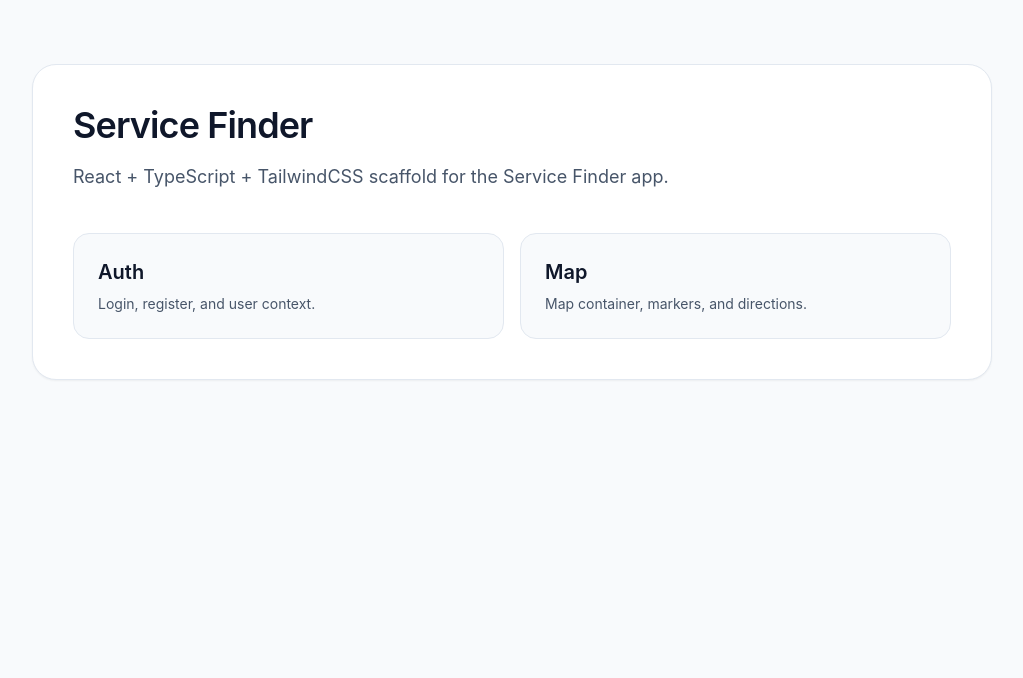
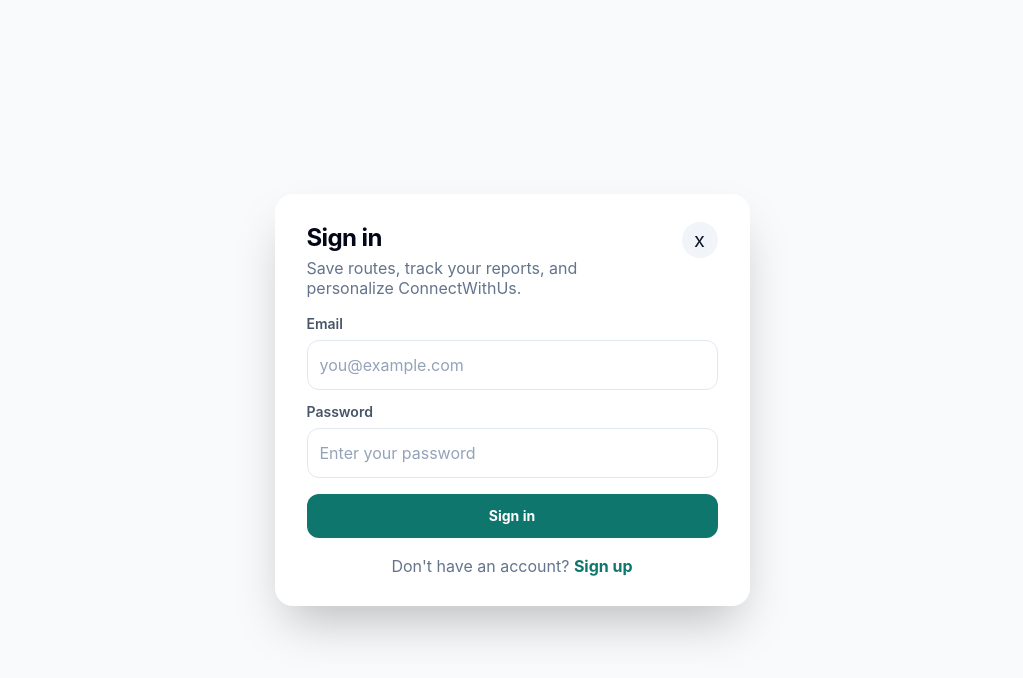
Before and after one commit to lcs-cohort-17/Service-Finder, a React (Vite) app in the folder frontend/: page / in a window 1280 px wide. Shown: the top 678 px of the page, without its empty margins (128-1151 px from the left). Built offline with nearby package versions, Linux system fonts and the light colour scheme; the HTML template or start-up script is replaced by a standard one.

Commit message:
Complete login page ticket

```diff
--- a/frontend/src/App.tsx
+++ b/frontend/src/App.tsx
@@ -1,34 +1,34 @@
+import LoginForm from "./features/auth/components/LoginForm";
+import SignUpForm from "./features/auth/components/SignUpForm";
 import "./index.css";
 
 function App() {
+  const isRegister = window.location.pathname === "/register";
+
   return (
-    <div className="min-h-screen bg-slate-50 text-slate-900">
-      <div className="mx-auto max-w-5xl px-4 py-16 sm:px-6 lg:px-8">
-        <div className="rounded-3xl border border-slate-200 bg-white p-10 shadow-sm">
-          <h1 className="text-4xl font-semibold tracking-tight text-slate-900">
-            Service Finder
-          </h1>
-          <p className="mt-4 text-lg leading-8 text-slate-600">
-            React + TypeScript + TailwindCSS scaffold for the Service Finder
-            app.
-          </p>
-          <div className="mt-10 grid gap-4 sm:grid-cols-2">
-            <div className="rounded-2xl border border-slate-200 bg-slate-50 p-6">
-              <h2 className="text-xl font-semibold text-slate-900">Auth</h2>
-              <p className="mt-2 text-sm text-slate-600">
-                Login, register, and user context.
-              </p>
-            </div>
-            <div className="rounded-2xl border border-slate-200 bg-slate-50 p-6">
-              <h2 className="text-xl font-semibold text-slate-900">Map</h2>
-              <p className="mt-2 text-sm text-slate-600">
-                Map container, markers, and directions.
-              </p>
-            </div>
+    <main className="flex min-h-screen items-center justify-center bg-slate-50 px-4 py-8 text-slate-900">
+      <section className="w-full max-w-[475px] rounded-[18px] bg-white px-6 py-7 shadow-2xl sm:px-8">
+        <div className="flex items-start justify-between gap-6">
+          <div>
+            <h1 className="text-2xl font-bold tracking-tight text-slate-950">
+              {isRegister ? "Create your account" : "Sign in"}
+            </h1>
+            <p className="mt-1 text-base leading-5 text-slate-500">
+              Save routes, track your reports, and personalize ConnectWithUs.
+            </p>
           </div>
+          <a
+            href="/"
+            aria-label="Close"
+            className="flex h-9 w-9 shrink-0 items-center justify-center rounded-full bg-slate-100 text-xl leading-none text-slate-900 hover:bg-slate-200"
+          >
+            x
+          </a>
         </div>
-      </div>
-    </div>
+
+        {isRegister ? <SignUpForm /> : <LoginForm />}
+      </section>
+    </main>
   );
 }
 
--- a/frontend/src/features/auth/components/LoginForm.tsx
+++ b/frontend/src/features/auth/components/LoginForm.tsx
@@ -0,0 +1,76 @@
+import { FormEvent, useState } from "react";
+
+function LoginForm() {
+  const [email, setEmail] = useState("");
+  const [password, setPassword] = useState("");
+
+  const handleSubmit = (event: FormEvent<HTMLFormElement>) => {
+    event.preventDefault();
+    // TODO: Connect this form to the authentication flow when it is available.
+  };
+
+  return (
+    <form className="mt-4 space-y-4" onSubmit={handleSubmit}>
+      <div className="space-y-3">
+        <div>
+          <label
+            htmlFor="email"
+            className="block text-sm font-semibold text-slate-600"
+          >
+            Email
+          </label>
+          <input
+            id="email"
+            name="email"
+            type="email"
+            autoComplete="email"
+            required
+            value={email}
+            onChange={(event) => setEmail(event.target.value)}
+            className="mt-1.5 block w-full rounded-xl border border-slate-200 bg-white px-3 py-3 text-base text-slate-900 outline-none transition placeholder:text-slate-400 focus:border-teal-600 focus:ring-2 focus:ring-teal-600/10"
+            placeholder="you@example.com"
+          />
+        </div>
+
+        <div>
+          <label
+            htmlFor="password"
+            className="block text-sm font-semibold text-slate-600"
+          >
+            Password
+          </label>
+          <input
+            id="password"
+            name="password"
+            type="password"
+            autoComplete="current-password"
+            required
+            value={password}
+            onChange={(event) => setPassword(event.target.value)}
+            className="mt-1.5 block w-full rounded-xl border border-slate-200 bg-white px-3 py-3 text-base text-slate-900 outline-none transition placeholder:text-slate-400 focus:border-teal-600 focus:ring-2 focus:ring-teal-600/10"
+            placeholder="Enter your password"
+          />
+        </div>
+      </div>
+
+      <button
+        type="submit"
+        className="flex w-full items-center justify-center rounded-xl bg-teal-700 px-4 py-3 text-sm font-bold text-white transition hover:bg-teal-800 focus:outline-none focus:ring-2 focus:ring-teal-700 focus:ring-offset-2"
+      >
+        Sign in
+      </button>
+
+      <p className="text-center text-base text-slate-500">
+        Don't have an account?{" "}
+        <a
+          href="/register"
+          className="font-bold text-teal-700 underline-offset-4 hover:underline"
+        >
+          Sign up
+        </a>
+      </p>
+    </form>
+  );
+}
+
+export default LoginForm;
--- a/frontend/src/features/auth/components/SignUpForm.tsx
+++ b/frontend/src/features/auth/components/SignUpForm.tsx
@@ -0,0 +1,117 @@
+import { FormEvent, useState } from "react";
+
+function SignUpForm() {
+  const [name, setName] = useState("");
+  const [email, setEmail] = useState("");
+  const [password, setPassword] = useState("");
+  const [homeArea, setHomeArea] = useState("");
+
+  const handleSubmit = (event: FormEvent<HTMLFormElement>) => {
+    event.preventDefault();
+    // TODO: Connect this form to the registration flow when it is available.
+  };
+
+  return (
+    <form className="mt-4 space-y-4" onSubmit={handleSubmit}>
+      <div className="space-y-3">
+        <div>
+          <label
+            htmlFor="name"
+            className="block text-sm font-semibold text-slate-600"
+          >
+            Name
+          </label>
+          <input
+            id="name"
+            name="name"
+            type="text"
+            autoComplete="name"
+            required
+            value={name}
+            onChange={(event) => setName(event.target.value)}
+            className="mt-1.5 block w-full rounded-xl border border-slate-200 bg-white px-3 py-3 text-base text-slate-900 outline-none transition placeholder:text-slate-400 focus:border-teal-600 focus:ring-2 focus:ring-teal-600/10"
+            placeholder="e.g. Thandi Mokoena"
+          />
+        </div>
+
+        <div>
+          <label
+            htmlFor="register-email"
+            className="block text-sm font-semibold text-slate-600"
+          >
+            Email
+          </label>
+          <input
+            id="register-email"
+            name="email"
+            type="email"
+            autoComplete="email"
+            required
+            value={email}
+            onChange={(event) => setEmail(event.target.value)}
+            className="mt-1.5 block w-full rounded-xl border border-slate-200 bg-white px-3 py-3 text-base text-slate-900 outline-none transition placeholder:text-slate-400 focus:border-teal-600 focus:ring-2 focus:ring-teal-600/10"
+            placeholder="you@example.com"
+          />
+        </div>
+
+        <div>
+          <label
+            htmlFor="register-password"
+            className="block text-sm font-semibold text-slate-600"
+          >
+            Password
+          </label>
+          <input
+            id="register-password"
+            name="password"
+            type="password"
+            autoComplete="new-password"
+            required
+            value={password}
+            onChange={(event) => setPassword(event.target.value)}
+            className="mt-1.5 block w-full rounded-xl border border-slate-200 bg-white px-3 py-3 text-base text-slate-900 outline-none transition placeholder:text-slate-400 focus:border-teal-600 focus:ring-2 focus:ring-teal-600/10"
+            placeholder="Enter your password"
+          />
+        </div>
+
+        <div>
+          <label
+            htmlFor="home-area"
+            className="block text-sm font-semibold text-slate-600"
+          >
+            Home area <span className="font-normal">(optional)</span>
+          </label>
+          <input
+            id="home-area"
+            name="homeArea"
+            type="text"
+            autoComplete="address-level2"
+            value={homeArea}
+            onChange={(event) => setHomeArea(event.target.value)}
+            className="mt-1.5 block w-full rounded-xl border border-slate-200 bg-white px-3 py-3 text-base text-slate-900 outline-none transition placeholder:text-slate-400 focus:border-teal-600 focus:ring-2 focus:ring-teal-600/10"
+            placeholder="e.g. Khayelitsha"
+          />
+        </div>
+      </div>
+
+      <button
+        type="submit"
+        className="flex w-full items-center justify-center rounded-xl bg-teal-700 px-4 py-3 text-sm font-bold text-white transition hover:bg-teal-800 focus:outline-none focus:ring-2 focus:ring-teal-700 focus:ring-offset-2"
+      >
+        Create account
+      </button>
+
+      <p className="text-center text-base text-slate-500">
+        Already have an account?{" "}
+        <a
+          href="/login"
+          className="font-bold text-teal-700 underline-offset-4 hover:underline"
+        >
+          Sign in
+        </a>
+      </p>
+    </form>
+  );
+}
+
+export default SignUpForm;
```
Also changed, not shown: frontend/src/views/Login.jsx (+31 -1 lines).
